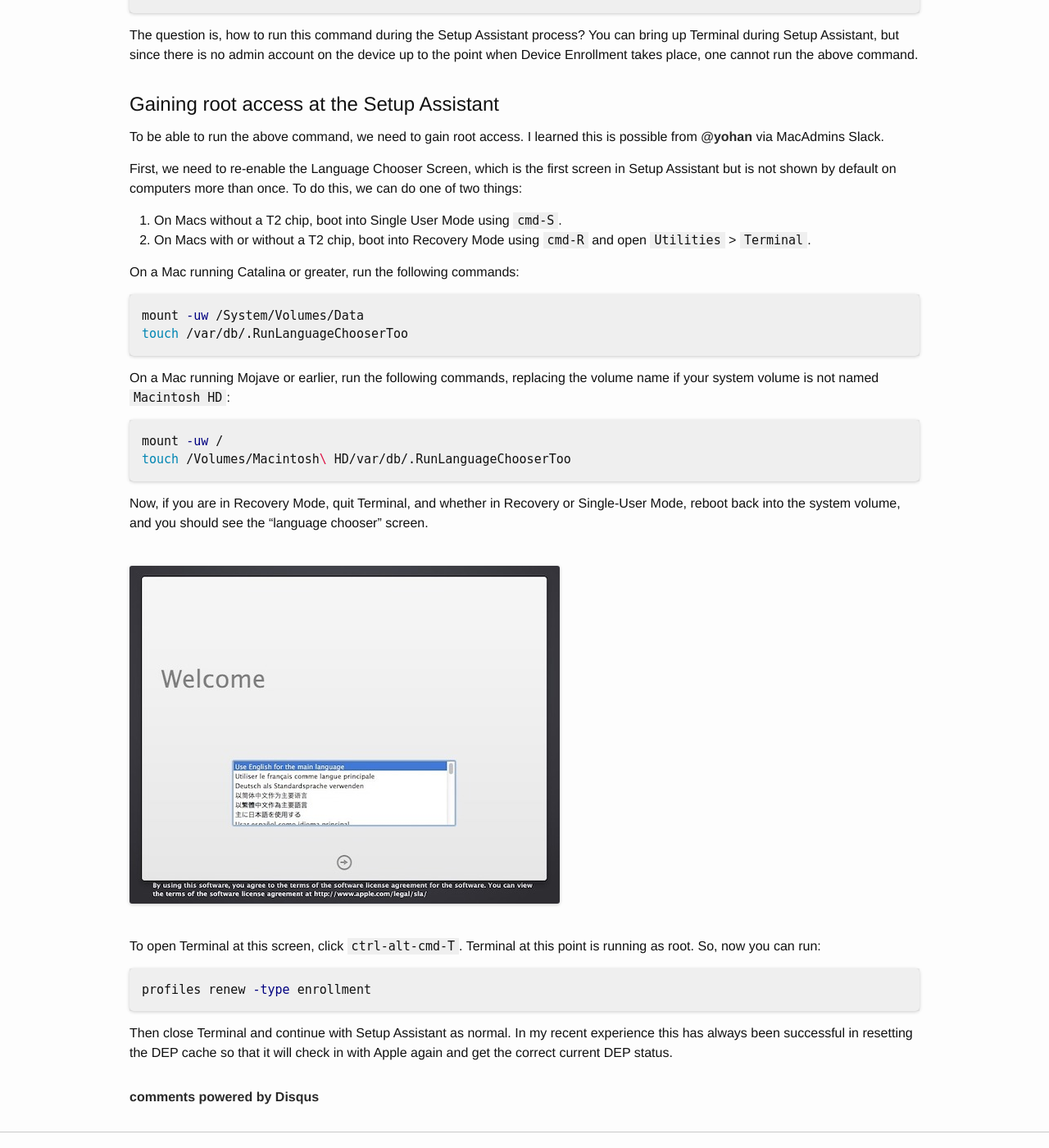
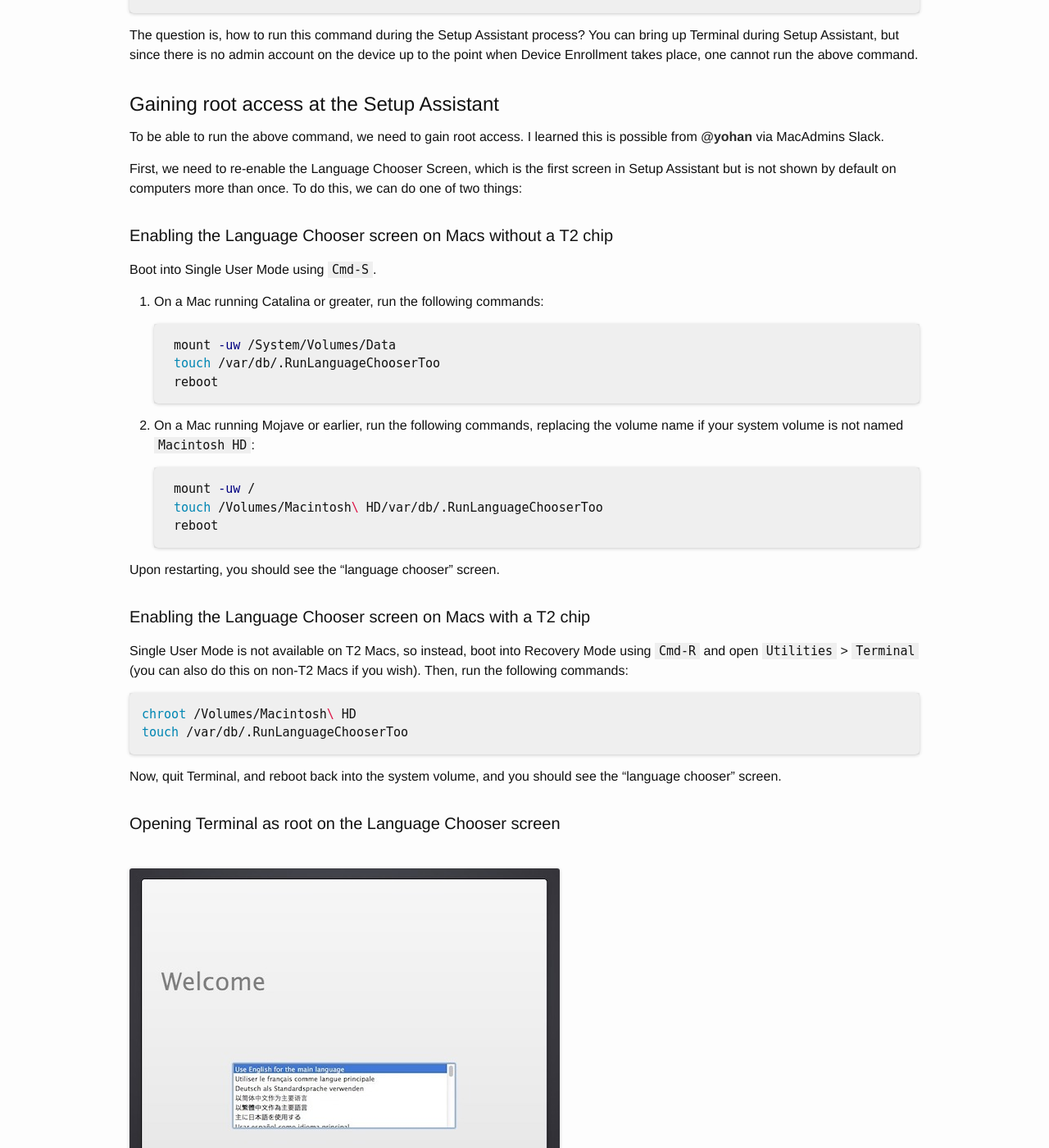
Before and after one commit to grahampugh/grahampugh.github.io, a Jekyll site: the page built from _posts/2020-02-21-resetting-dep-without-reinstalling.md, in a window 1280 px wide and 1400 px high, scrolled down 380 px. Shown: the whole window at 82% size. Built offline with Jekyll 4.4.1, drawn with Linux system fonts in a browser that asks for light colours; comment, search, counter and statistics services are not loaded; some of the changed text lies outside the part shown.

Commit message:
updated instructions for T2 Mac

````diff
--- a/_posts/2020-02-21-resetting-dep-without-reinstalling.md
+++ b/_posts/2020-02-21-resetting-dep-without-reinstalling.md
@@ -20,28 +20,44 @@ To be able to run the above command, we need to gain root access. I learned this
 
 First, we need to re-enable the Language Chooser Screen, which is the first screen in Setup Assistant but is not shown by default on computers more than once. To do this, we can do one of two things:
 
-1. On Macs without a T2 chip, boot into Single User Mode using `cmd-S`.
-2. On Macs with or without a T2 chip, boot into Recovery Mode using `cmd-R` and open `Utilities` > `Terminal`.
+### Enabling the Language Chooser screen on Macs without a T2 chip
 
-On a Mac running Catalina or greater, run the following commands:
+Boot into Single User Mode using `Cmd-S`.
+
+1. On a Mac running Catalina or greater, run the following commands:
+
+    ```bash
+    mount -uw /System/Volumes/Data
+    touch /var/db/.RunLanguageChooserToo
+    reboot
+    ```
+
+2. On a Mac running Mojave or earlier, run the following commands, replacing the volume name if your system volume is not named `Macintosh HD`:
+
+    ```bash
+    mount -uw /
+    touch /Volumes/Macintosh\ HD/var/db/.RunLanguageChooserToo
+    reboot
+    ```
+
+Upon restarting, you should see the "language chooser" screen.
+
+### Enabling the Language Chooser screen on Macs with a T2 chip
+
+Single User Mode is not available on T2 Macs, so instead, boot into Recovery Mode using `Cmd-R` and open `Utilities` > `Terminal` (you can also do this on non-T2 Macs if you wish). Then, run the following commands:
 
 ```bash
-mount -uw /System/Volumes/Data
+chroot /Volumes/Macintosh\ HD
 touch /var/db/.RunLanguageChooserToo
 ```
 
-On a Mac running Mojave or earlier, run the following commands, replacing the volume name if your system volume is not named `Macintosh HD`:
+Now, quit Terminal, and reboot back into the system volume, and you should see the "language chooser" screen.
 
-```bash
-mount -uw /
-touch /Volumes/Macintosh\ HD/var/db/.RunLanguageChooserToo
-```
-
-Now, if you are in Recovery Mode, quit Terminal, and whether in Recovery or Single-User Mode, reboot back into the system volume, and you should see the "language chooser" screen.
+### Opening Terminal as root on the Language Chooser screen
 
 ![img-1]
 
-To open Terminal at this screen, click `ctrl-alt-cmd-T`. Terminal at this point is running as root. So, now you can run:
+To open Terminal at this screen, click `Ctrl-Alt-Cmd-T` (all keys pressed together). Terminal at this point is running as root. So, now you can run:
 
 ```bash
 profiles renew -type enrollment
````
